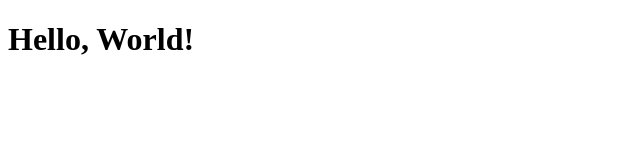
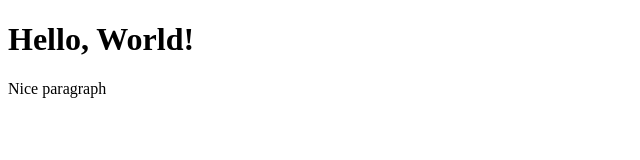
Before and after one commit to JoAllam/First-repo, a plain HTML site: page index.html in a window 1280 px wide. Shown: the whole page, without its empty margins (0-640 px from the left). Drawn offline with Linux system fonts and the light colour scheme.

Commit message:
edited paragraph

```diff
--- a/index.html
+++ b/index.html
@@ -7,6 +7,6 @@
 </head>
 <body>
     <h1>Hello, World!</h1>
-    <p></p>
+    <p>Nice paragraph</p>
 </body>
 </html>
```
